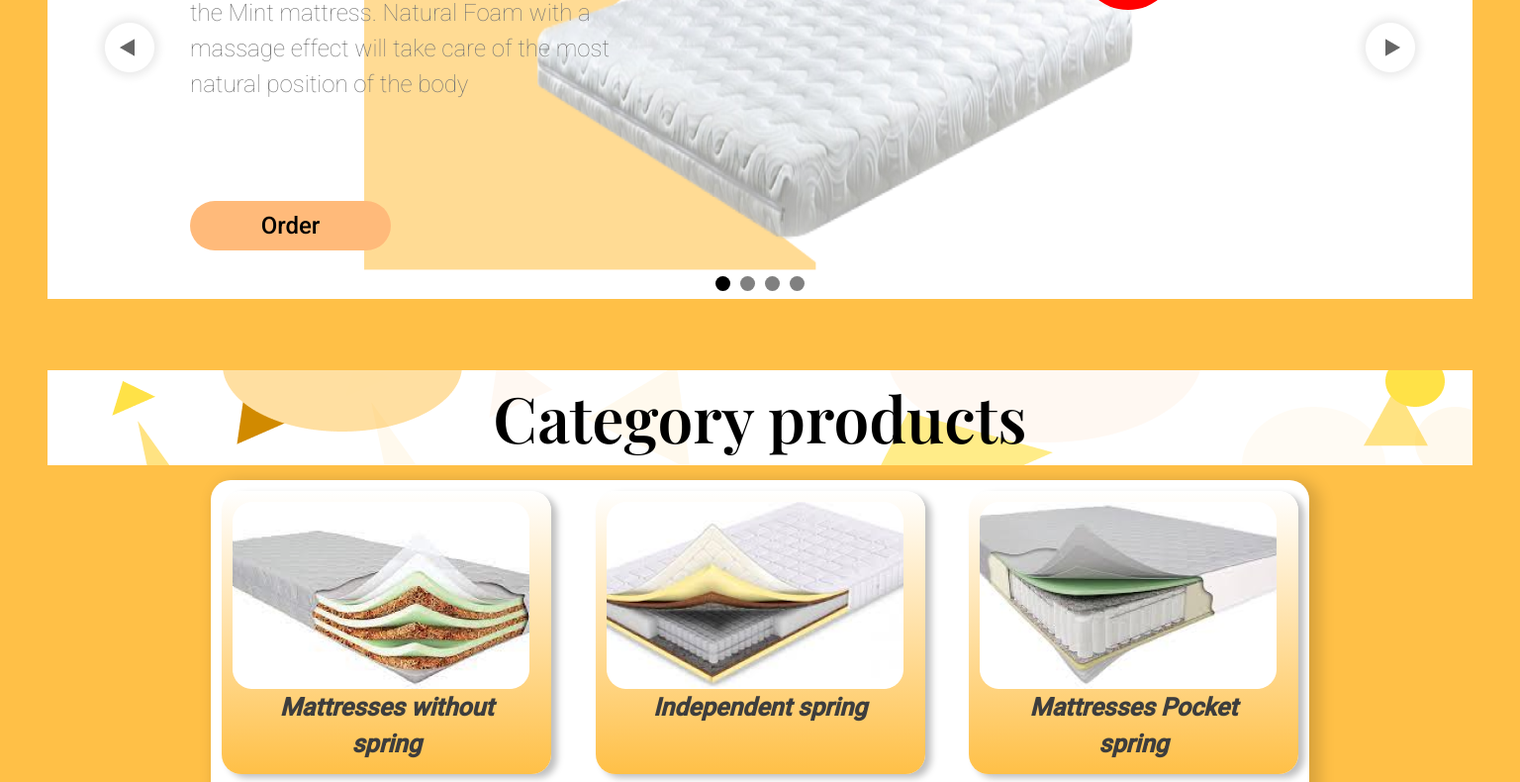
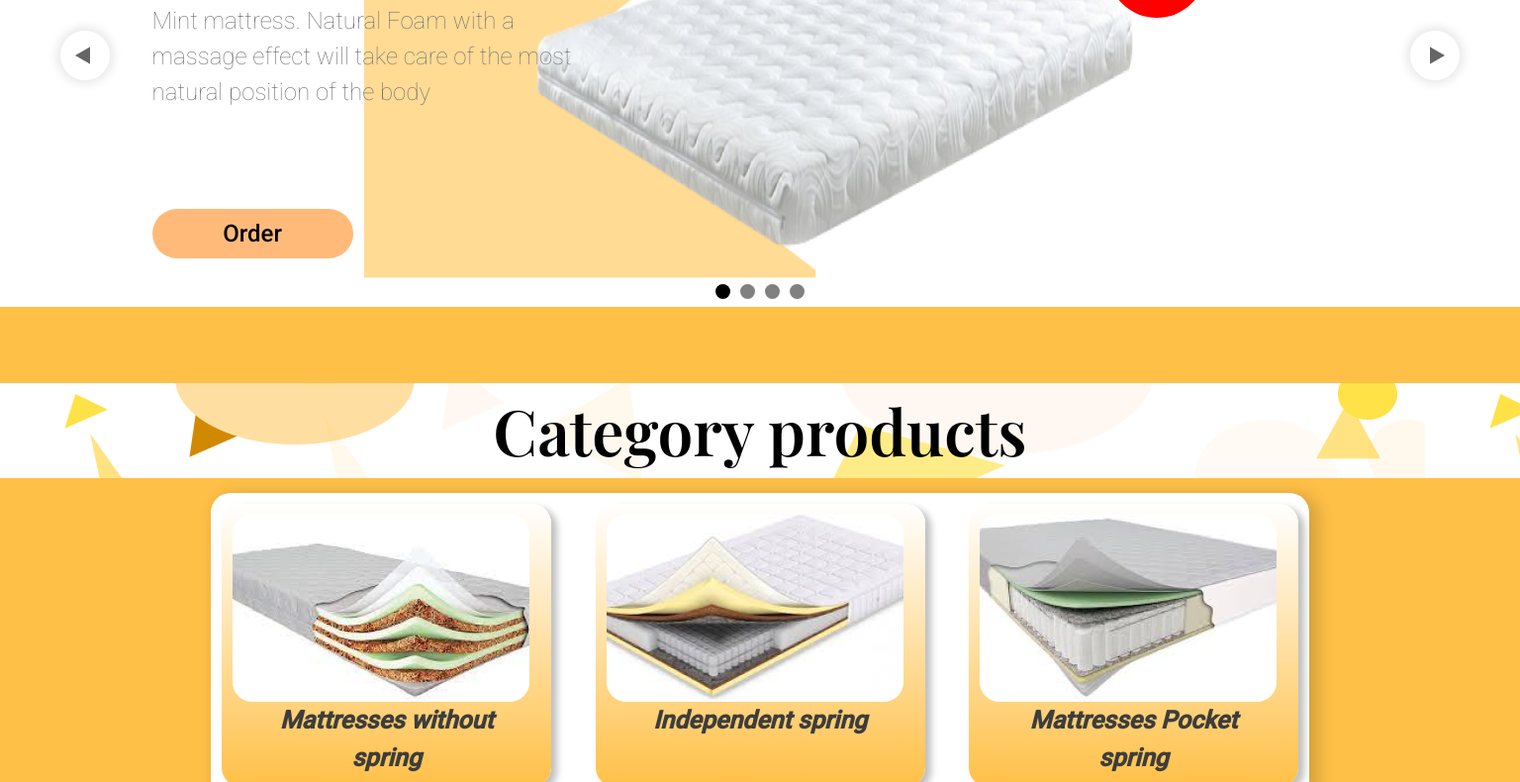
Before and after one commit to VladAntR/Mattresses, a plain HTML site: page index.html in a window 1536 px wide. Shown: the part 363-1153 px from the top of the page at 99% size. Drawn offline with nearby package versions, Linux system fonts and the light colour scheme.

Commit message:
Change size all page. Add max-width:1537px

```diff
--- a/All_information/css/info.css
+++ b/All_information/css/info.css
@@ -29,6 +29,9 @@ body {
   scroll-behavior: smooth;
   text-rendering: optimizeSpeed;
   line-height: 1.5;
+  max-width: 1537px;
+  display: block;
+  margin: 0 auto;
 }
 
 img {
@@ -86,13 +89,6 @@ body {
   background-color: #FFC047;
 }
 
-@media screen and (min-width: 1440px) {
-  body {
-    max-width: 1440px;
-    display: block;
-    margin: 0 auto;
-  }
-}
 .header {
   display: flex;
   margin: 1% auto;
--- a/Catalog/css/catalog-style.css
+++ b/Catalog/css/catalog-style.css
@@ -29,6 +29,9 @@ body {
   scroll-behavior: smooth;
   text-rendering: optimizeSpeed;
   line-height: 1.5;
+  max-width: 1537px;
+  display: block;
+  margin: 0 auto;
 }
 
 img {
@@ -86,13 +89,6 @@ body {
   background-color: #FFC047;
 }
 
-@media screen and (min-width: 1440px) {
-  body {
-    max-width: 1440px;
-    display: block;
-    margin: 0 auto;
-  }
-}
 .header {
   display: flex;
   margin: 1% auto;
--- a/Catalog_Categories/css/categories.css
+++ b/Catalog_Categories/css/categories.css
@@ -29,6 +29,9 @@ body {
   scroll-behavior: smooth;
   text-rendering: optimizeSpeed;
   line-height: 1.5;
+  max-width: 1537px;
+  display: block;
+  margin: 0 auto;
 }
 
 img {
@@ -86,13 +89,6 @@ body {
   background-color: #FFC047;
 }
 
-@media screen and (min-width: 1440px) {
-  body {
-    max-width: 1440px;
-    display: block;
-    margin: 0 auto;
-  }
-}
 .header {
   display: flex;
   margin: 1% auto;
--- a/Product/css/product_style.css
+++ b/Product/css/product_style.css
@@ -29,6 +29,9 @@ body {
   scroll-behavior: smooth;
   text-rendering: optimizeSpeed;
   line-height: 1.5;
+  max-width: 1537px;
+  display: block;
+  margin: 0 auto;
 }
 
 img {
@@ -86,13 +89,6 @@ body {
   background-color: #FFC047;
 }
 
-@media screen and (min-width: 1440px) {
-  body {
-    max-width: 1440px;
-    display: block;
-    margin: 0 auto;
-  }
-}
 .header {
   display: flex;
   margin: 1% auto;
--- a/Shares/css/shares.css
+++ b/Shares/css/shares.css
@@ -29,6 +29,9 @@ body {
   scroll-behavior: smooth;
   text-rendering: optimizeSpeed;
   line-height: 1.5;
+  max-width: 1537px;
+  display: block;
+  margin: 0 auto;
 }
 
 img {
@@ -86,11 +89,6 @@ body {
   background-color: #FFC047;
 }
 
-@media screen and (min-widht: 1440px) {
-  body {
-    max-width: 1440px;
-  }
-}
 .header {
   display: flex;
   margin: 1% auto;
--- a/css/style.css
+++ b/css/style.css
@@ -29,6 +29,9 @@ body {
   scroll-behavior: smooth;
   text-rendering: optimizeSpeed;
   line-height: 1.5;
+  max-width: 1537px;
+  display: block;
+  margin: 0 auto;
 }
 
 img {
@@ -86,13 +89,6 @@ body {
   background-color: #FFC047;
 }
 
-@media screen and (min-width: 1440px) {
-  body {
-    max-width: 1440px;
-    display: block;
-    margin: 0 auto;
-  }
-}
 .header {
   display: flex;
   margin: 1% auto;
```
